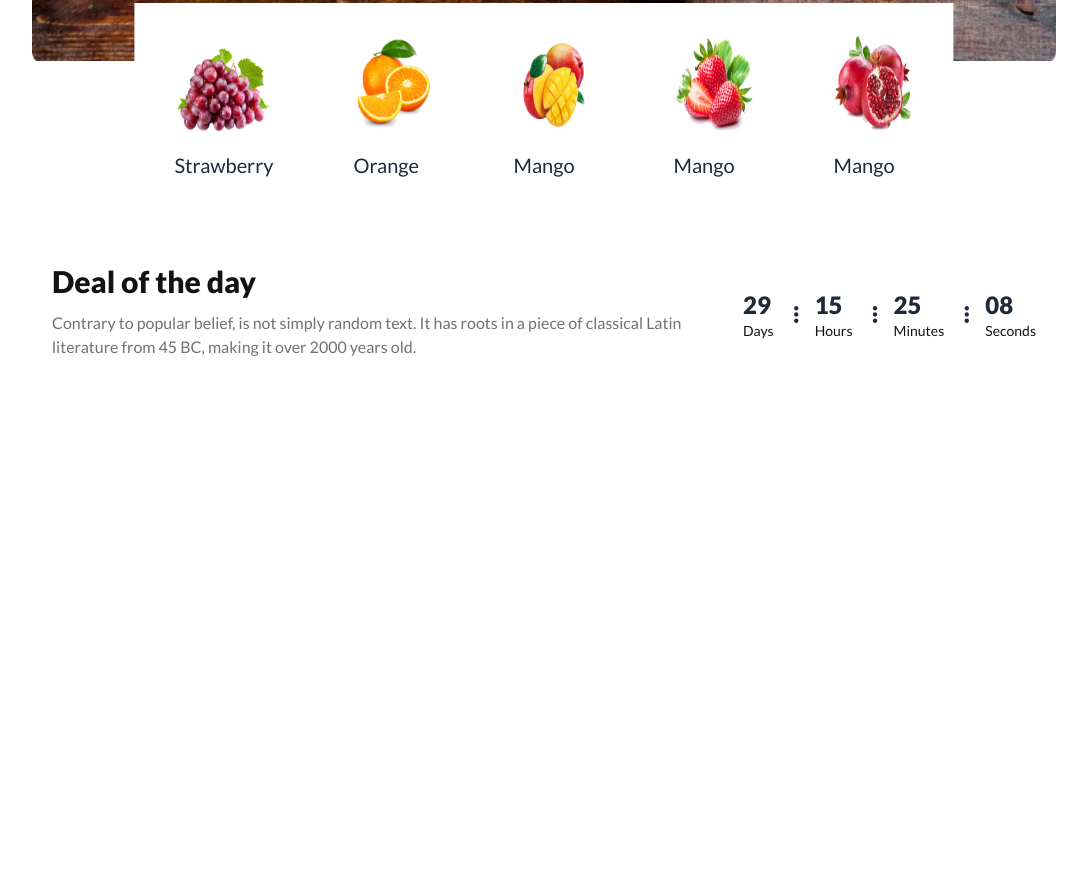
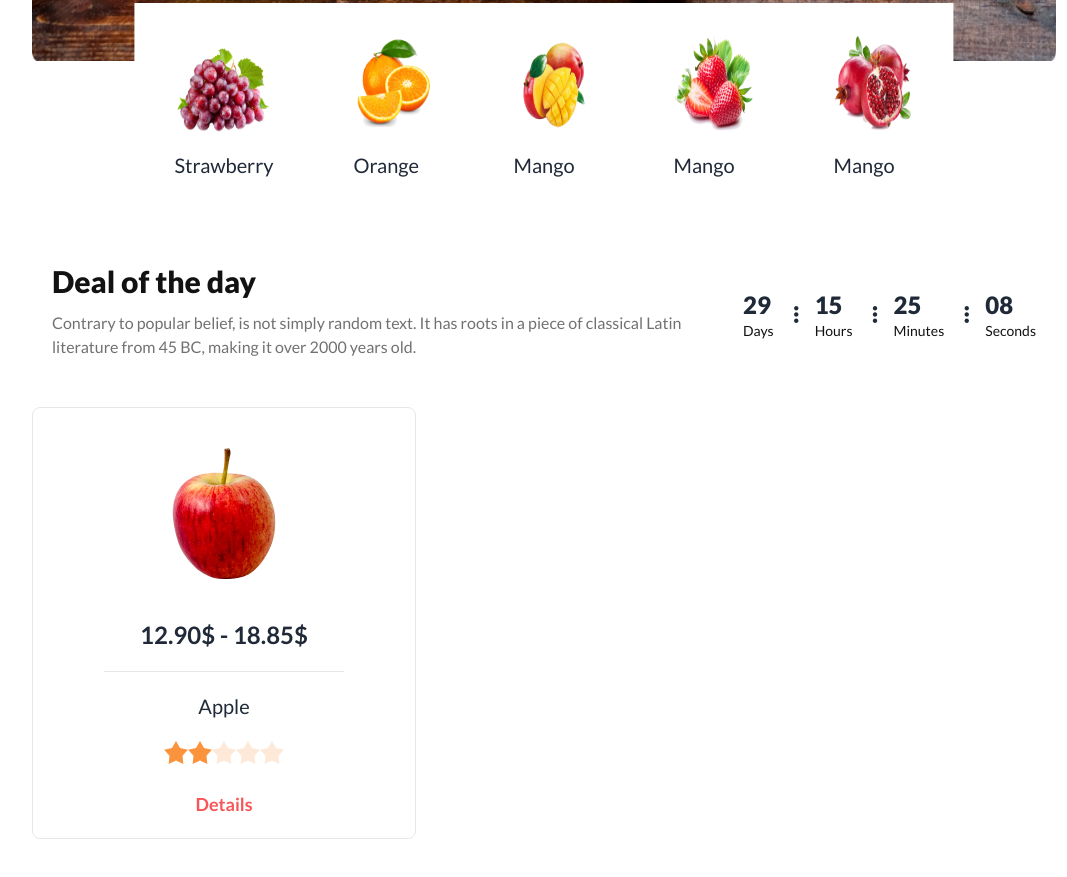
Before and after one commit to rana5699/fruits-brust, a plain HTML site: page index.html in a window 1280 px wide. Shown: the part 883-1760 px from the top of the page, without its empty margins (96-1163 px from the left). Before the commit the page ends 1446 px from the top, so only its background shows below. Drawn offline with nearby package versions, Linux system fonts and the light colour scheme; grey boxes are pictures that could not be loaded.

Commit message:
cowndown card section deone

```diff
--- a/index.html
+++ b/index.html
@@ -273,6 +273,65 @@
           <!-- coundown -->
         </div>
         <!-- text section START here -->
+
+        <!-- fruits cards START here -->
+        <div class="card my-5 w-96 bg-[#fff] rounded-lg border text-center">
+          <figure class="px-10 pt-10">
+            <img src="/images/fruit6.png" alt="fruit" class="" />
+          </figure>
+          <h2 class="text-2xl font-bold mt-10">12.90$ - 18.85$</h2><hr class="w-60 my-5 mx-auto">
+          <div class="items-center text-center space-y-5">
+            <h2 class="font-medium text-xl">Apple</h2>
+
+            <!-- Rating from deisy UI -->
+            <div class="rating">
+              <input type="radio" name="rating-2" class="mask mask-star-2 bg-orange-400" />
+              <input type="radio" name="rating-2" class="mask mask-star-2 bg-orange-400" checked />
+              <input type="radio" name="rating-2" class="mask mask-star-2 bg-orange-400" />
+              <input type="radio" name="rating-2" class="mask mask-star-2 bg-orange-400" />
+              <input type="radio" name="rating-2" class="mask mask-star-2 bg-orange-400" />
+            </div>
+            <!-- Rating from deisy UI -->
+
+            <!-- modal from deisy UI -->
+            <!-- Open the modal using ID.showModal() method -->
+            <div class="pb-5">
+              <a class="cursor-pointer text-lg font-bold text-[#F85559]" onclick="my_modal_2.showModal()">Details</a>
+            <dialog id="my_modal_2" class="modal">
+              <form method="dialog" class="modal-box">
+
+                <!-- modal-card -->
+                <div class="card my-0 mx-auto">
+                  <figure class="px-10 pt-10">
+                    <img src="/images/fruit6.png" alt="Shoes" class="rounded-xl" />
+                  </figure>
+                  <div class="card-body items-center text-center space-y-5">
+                    <h2 class="text-4xl font-extrabold">Apple</h2>
+                    <p class="text-[#121212] font-medium">Professional employees are there for you to pick the most amazing and fresh fruits.</p>
+                    <!-- Rating from deisy UI -->
+                  <div class="rating">
+                    <input type="radio" name="rating-2" class="mask mask-star-2 bg-orange-400" />
+                    <input type="radio" name="rating-2" class="mask mask-star-2 bg-orange-400" checked />
+                    <input type="radio" name="rating-2" class="mask mask-star-2 bg-orange-400" />
+                    <input type="radio" name="rating-2" class="mask mask-star-2 bg-orange-400" />
+                    <input type="radio" name="rating-2" class="mask mask-star-2 bg-orange-400" />
+                  </div>
+                  <!-- Rating from deisy UI -->
+                    <div class="card-actions">
+                      <form method="dialog" class="modal-backdrop">
+                        <button class="btn border border-[#F85559]  bg-[#F85559] active:bg-[#F85559] text-[#fff] focus:outline-none ">Buy Now</button>
+                      </form>
+                    </div>
+                  </div>
+                </div>
+                <!-- modal-card -->
+              </form>
+            </dialog>
+            </div>
+            <!-- modal from deisy UI -->
+          </div>
+        </div>
+        <!-- fruits cards END here -->
       </section>
       <!-- Deal of the day section END here -->
     </main>
```
